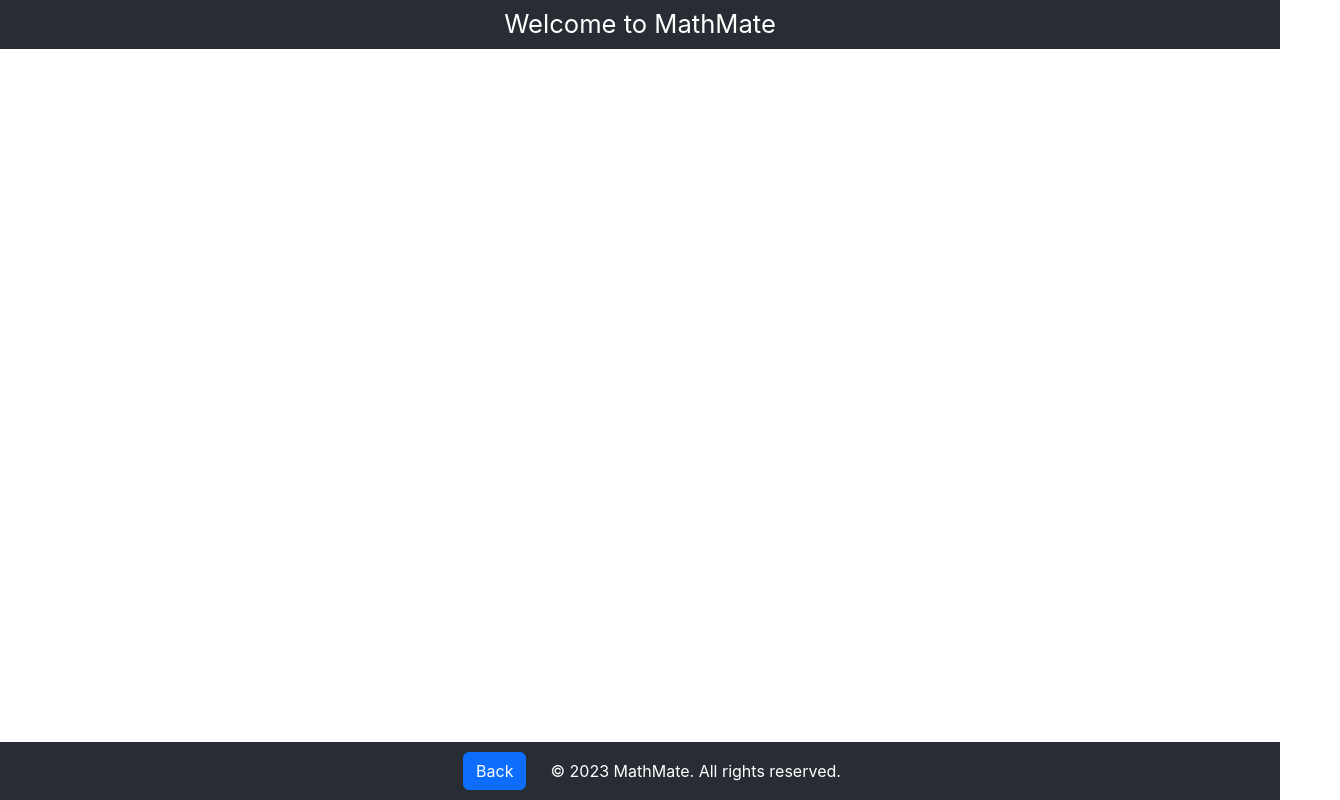
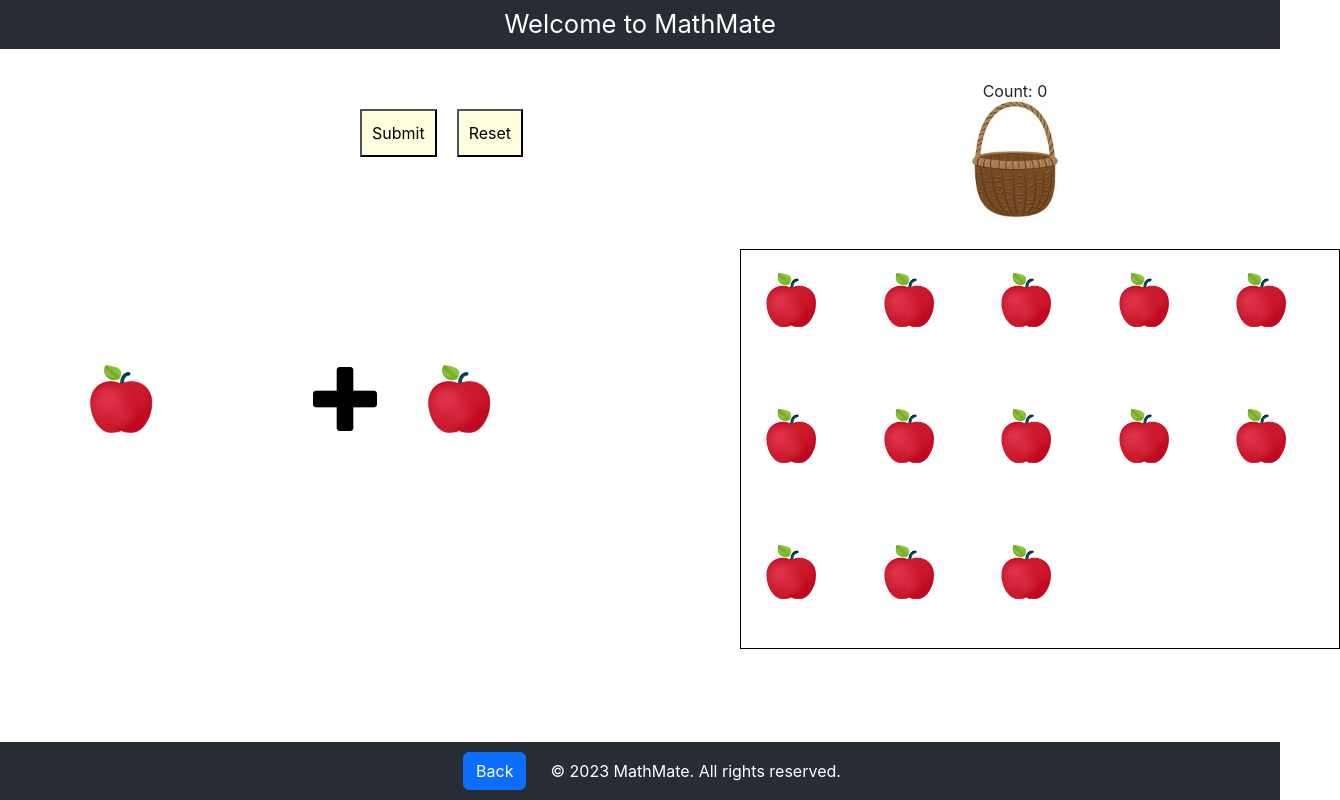
Before and after one commit to Woker-Man/MathMate, a React (Vite) app: page /addition/dnd in a window 1280 px wide. Shown: the whole page, 1340 px wide, since content can reach past the window. Built offline with nearby package versions, Linux system fonts and the light colour scheme.

Commit message:
change routes

```diff
--- a/src/App.jsx
+++ b/src/App.jsx
@@ -7,7 +7,7 @@ import AdditionPage from './pages/AdditionPage';
 import SubtractionPage from './pages/SubtractionPage';
 import MultiplicationPage from './pages/MultiplicationPage';
 import DivisionPage from './pages/DivisionPage';
-import DndAddition from './pages/dnd-addition.jsx';
+import DndOperation from './pages/dnd-operation.jsx';
 import SimpleAdd from './pages/SimpleAdd';
 import Footer from './components/footer.jsx'
 import Header from './components/header.jsx'
@@ -25,11 +25,14 @@ function App() {
           <Routes>
             <Route path="/" element={<HomePage />} />
             <Route path="/addition" element={<AdditionPage />} />
+            <Route path="/addition/simple" element={<SimpleAdd />} />
+            <Route path="/addition/dnd" element={<DndOperation type="+" />} />
             <Route path="/subtraction" element={<SubtractionPage />} />
+            <Route path="/subtraction/dnd" element={<DndOperation type="-" />} />
             <Route path="/multiplication" element={<MultiplicationPage />} />
+            <Route path="/multiplication/dnd" element={<DndOperation type="*" />} />
             <Route path="/division" element={<DivisionPage />} />
-            <Route path="/dragDropAdd" element={<DndAddition />} />
-            <Route path="/simpleAdd" element={<SimpleAdd />} />
+            <Route path="/division/dnd" element={<DndOperation type="/" />} />
           </Routes>
         </main>
         <Footer />
--- a/src/pages/AdditionPage.jsx
+++ b/src/pages/AdditionPage.jsx
@@ -6,12 +6,12 @@ function AdditionPage() {
 
   const goToDragDropAdd = () => {
     // Use navigate('/dragDropAdd') to navigate to DragDropAdd Page
-    navigate('/dragDropAdd');
+    navigate('/addition/dnd');
   };
 
   const goToSimpleAdd = () => {
     // Use navigate('/simpleAdd') to navigate to SimpleAdd Page
-    navigate('/simpleAdd');
+    navigate('/addition/simple');
   };
 
   return (
--- a/src/pages/dnd-addition.jsx
+++ b/src/pages/dnd-operation.jsx
@@ -1,6 +1,6 @@
-import React from "react";
+import React, { useEffect } from "react";
 import { useState } from "react";
-import "./styles/dnd-addition.css"
+import "./styles/dnd-operation.css"
 import { nanoid } from "@reduxjs/toolkit"
 import appleIcon from '../assets/apple.png'
 import basketIcon from '../assets/basket.png'
@@ -81,13 +81,29 @@ const BasketTarget = (props) => {
     )
 }
 
-const DndAddition = () => {
+const DndOperation = (props) => {
 
     const [itemNo1, setItemNo1] = useState(Math.floor(Math.random() * 5) + 1);
     const [itemNo2, setItemNo2] = useState(Math.floor(Math.random() * 5) + 1);
     const [itemsInTargetBasket, setItemsInTargetBasket] = useState(0);
     const [itemsInSourceBasket, setItemsInSourceBasket] = useState(13);
+    const [operationIcon, setOperationIcon] = useState(null)
 
+
+    useEffect(() => {
+
+        switch (props.type) {
+            case "+":
+                setOperationIcon(additionIcon)
+                break
+
+            default:
+                console.err("Invalid Operation",props.type)
+                break;
+        }
+
+
+    }, [])
 
     const resetValues = () => {
         setItemNo1(Math.floor(Math.random() * 5) + 1)
@@ -123,23 +139,23 @@ const DndAddition = () => {
 
     return (
         <>
-            <div className="dnd-addition-container prevent-select" >
-                <div className="dnd-addition-container-left">
+            <div className="dnd-operation-container prevent-select" >
+                <div className="dnd-operation-container-left">
 
-                    <div className="dnd-addition-container-left-top">
+                    <div className="dnd-operation-container-left-top">
                         <div className="button-container">
                             <button onClick={(e) => { checkCorrectAnswer() }}> Submit </button>
                             <button onClick={(e) => { resetValues }}> Reset </button>
                         </div>
                     </div>
-                    <div className="dnd-addition-container-left-bottom">
+                    <div className="dnd-operation-container-left-bottom">
                         <BoxFullOfItems num={itemNo1} itemWidth="100px" />
-                        <img src={additionIcon} className="icon-addition"></img>
+                        <img src={operationIcon} className="icon-operation"></img>
                         <BoxFullOfItems num={itemNo2} itemWidth="100px" />
                     </div>
                 </div>
 
-                <div className="dnd-addition-container-right">
+                <div className="dnd-operation-container-right">
                     <BasketTarget num={itemsInTargetBasket} incrementHook={incrementItemsInTargetBasket} />
                     <BasketSource num={itemsInSourceBasket} itemWidth="80px" />
                 </div>
@@ -151,4 +167,4 @@ const DndAddition = () => {
 
 }
 
-export default DndAddition;
+export default DndOperation;
--- a/src/pages/styles/dnd-addition.css
+++ b/src/pages/styles/dnd-operation.css
@@ -1,5 +1,5 @@
 
-.dnd-addition-container {
+.dnd-operation-container {
 
     position: relative;
     /* margin-top: 100px; */
@@ -7,7 +7,7 @@
     justify-content: space-between;
 }
 
-.dnd-addition-container-left {
+.dnd-operation-container-left {
     width: 50%;
     padding-top: 50px;
     padding-left: 50px;
@@ -15,12 +15,12 @@
 }
 
 
-.dnd-addition-container-left-top {
+.dnd-operation-container-left-top {
 
     height: 20%;
 }
 
-.dnd-addition-container-left-bottom {
+.dnd-operation-container-left-bottom {
     height: 80%;
     position: relative;
     display: flex;
@@ -28,7 +28,7 @@
     justify-content: space-around;
 }
 
-.dnd-addition-container-left .icon-addition {
+.dnd-operation-container-left .icon-addition {
     width: 100px;
     height: 100px;
 
@@ -42,16 +42,16 @@
     padding: 10px;
 }
 
-.dnd-addition-container-left-top button{
+.dnd-operation-container-left-top button{
     padding: 10px;
     margin: 10px;
     background-color: lightyellow;
 }
-.dnd-addition-container-left-top .button-container {
+.dnd-operation-container-left-top .button-container {
     margin-left: 300px;
 }
 
-.dnd-addition-container-right {
+.dnd-operation-container-right {
     width: 50%;
     position: relative;
     display: flex;
```
